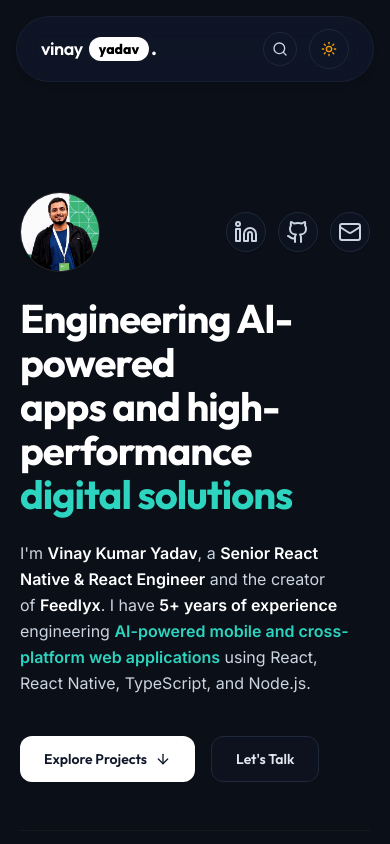
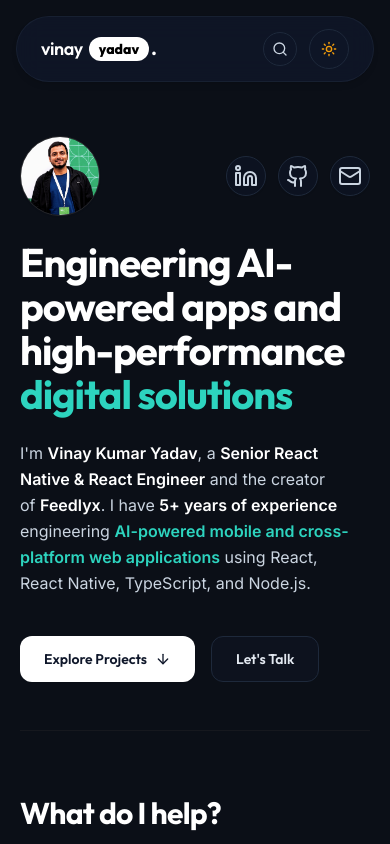
Before and after one commit to vinay000/portfolio, a React (Vite) app: page / in a window 390 px wide. Shown: the top 844 px of the page. Built offline with nearby package versions, Linux system fonts and the light colour scheme.

Commit message:
style: adjust mobile top spacing, fix heading line breaks, prevent logo wrapping

```diff
--- a/src/components/navigation.tsx
+++ b/src/components/navigation.tsx
@@ -17,7 +17,7 @@ export const Navigation: React.FC<NavigationProps> = ({ onOpenCommandMenu, onScr
         {/* Brand/Logo styled like 'showcasy.' */}
         <div
           onClick={() => onScrollToSection('hero')}
-          className="flex items-center gap-0.5 cursor-pointer select-none group"
+          className="flex flex-row flex-nowrap items-center gap-0.5 cursor-pointer select-none group"
         >
           <span className="font-display font-semibold text-lg tracking-tight text-[#111113] dark:text-white transition-colors">
             vinay
--- a/src/components/portfolio/HeroSection.tsx
+++ b/src/components/portfolio/HeroSection.tsx
@@ -11,7 +11,7 @@ export const HeroSection: React.FC<HeroSectionProps> = ({ onScrollToSection }) =
   return (
     <section
       id="hero"
-      className="relative flex flex-col justify-center items-start pt-16 pb-12 text-left overflow-hidden border-b border-zinc-200/50 dark:border-zinc-800/40 w-full"
+      className="relative flex flex-col justify-center items-start pt-6 sm:pt-16 pb-12 text-left overflow-hidden border-b border-zinc-200/50 dark:border-zinc-800/40 w-full"
     >
       <div className="max-w-4xl w-full space-y-6 relative z-10">
 
@@ -78,8 +78,8 @@ export const HeroSection: React.FC<HeroSectionProps> = ({ onScrollToSection }) =
             transition={{ duration: 0.8, ease: [0.16, 1, 0.3, 1] }}
             className="text-[2.5rem] sm:text-[3.8rem] md:text-[4.5rem] font-bold tracking-tight leading-[1.1] text-[#0A2540] dark:text-white font-display select-none"
           >
-            Engineering AI-powered <br />
-            apps and high-performance <br />
+            Engineering AI-powered <br className="hidden sm:inline" />
+            apps and high-performance <br className="hidden sm:inline" />
             <span className="text-[#2B6A65] dark:text-teal-400 font-bold">digital solutions</span>
           </motion.h1>
         </div>
--- a/src/components/publicLayout.tsx
+++ b/src/components/publicLayout.tsx
@@ -67,7 +67,7 @@ export const PublicLayout: React.FC = () => {
       />
 
       {/* Main Content */}
-      <main className="relative pt-24 pb-20 z-10">
+      <main className="relative pt-20 sm:pt-24 pb-20 z-10">
         <Outlet />
       </main>
 
```
